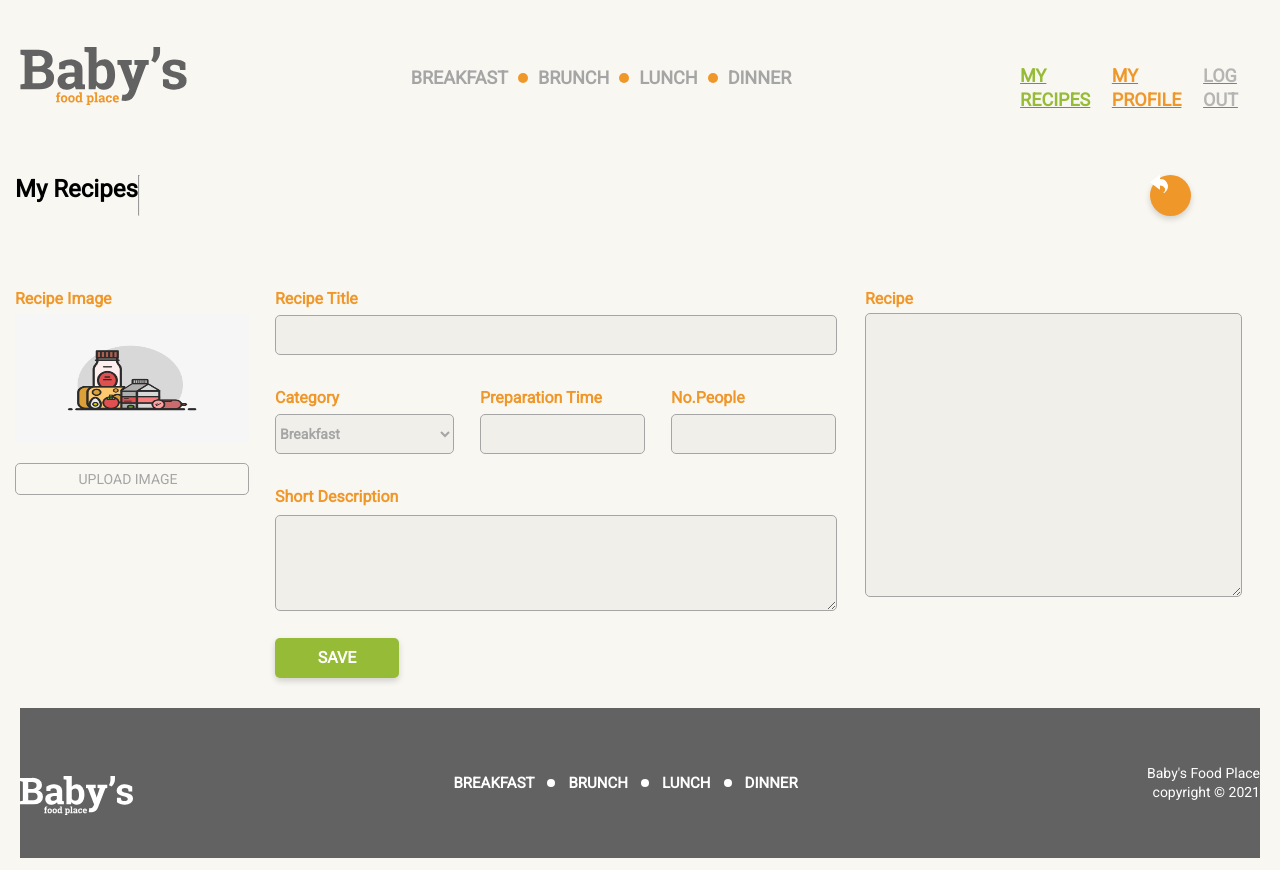
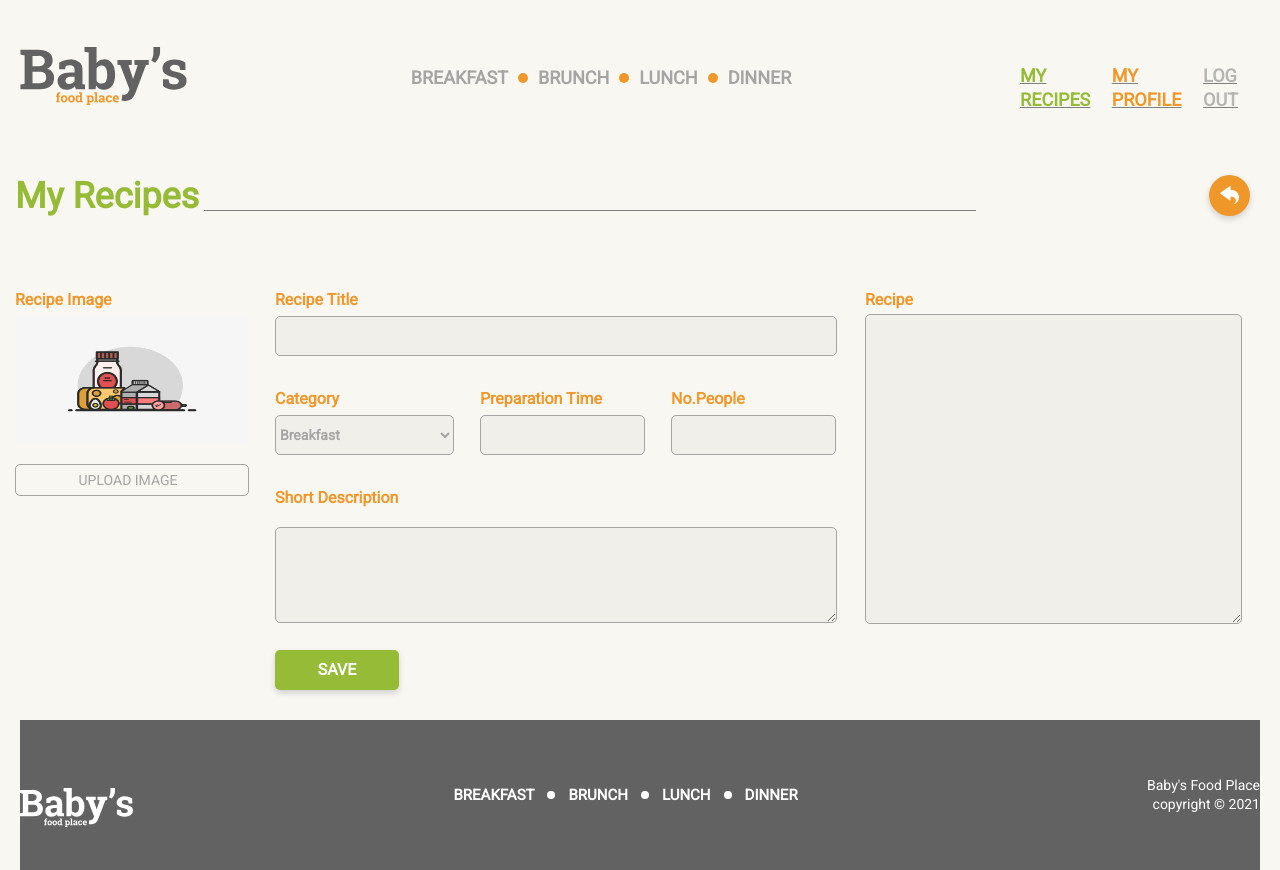
Before and after one commit to Mihajlovski97/babys-foodplace, a React (Create React App) app in the folder public/: page /add-recipe in a window 1280 px wide. Built offline with nearby package versions, Linux system fonts and the light colour scheme; sample sign-in values are in the browser's storage.

Commit message:
css update

```diff
--- a/public/src/babys-assets/baby-style/GetByPubDate.css
+++ b/public/src/babys-assets/baby-style/GetByPubDate.css
@@ -19,7 +19,7 @@
     content: "";
     height: 1px;
     background-color: grey;
-    min-width: calc(90% - 340px);
+    min-width: 1000px;
     position: absolute;
     margin-top: 35px;
     margin-left: 5px;
--- a/public/src/babys-assets/baby-style/PopUp.css
+++ b/public/src/babys-assets/baby-style/PopUp.css
@@ -1,4 +1,4 @@
-.blur{
+.blur {
     left: 0;
     right: 0;
     top: 0;
@@ -7,7 +7,7 @@
     backdrop-filter: blur(10px);
     z-index: 1;
 }
-.popup{
+.popup {
     position: fixed;
     width: 1027px;
     height: 599px;
@@ -19,27 +19,26 @@
     border-radius: 5px;
     opacity: 1;
     display: flex;
-    top:199px;
-    left:447px;
+    top: 100px;
+    left: 450px;
     z-index: 1;
-
 }
 
-.popup-inner{
-    position: relative;
+.popup-inner {
+    position: fixed;
     width: 100%;
     display: flex;
     flex-direction: column;
     margin:5px auto;
 }
 
-.popup-title-div{
+.popup-title-div {
     display: flex;
     flex-direction: row;
     margin:5px 30px;
 }
 
-.popup-title{
+.popup-title {
     top: 221px;
     left: 479px;
     width: 467px;
@@ -55,7 +54,7 @@
     padding-top: 10px;
 }
 
-.close{
+.close {
     /* width: 37px;
     height: 37px; */
     opacity: 1;
@@ -63,22 +62,24 @@
     left: 1411px;
     padding-left: 500px;
     padding-top: 10px;
+    margin-left: -20px;
 }
 
-.popup-container{
+.popup-container {
     display: flex;
     flex-direction: row;
     width: 100%;
+    overflow: hidden;
 }
 
-.popup-left{
+.popup-left {
     display: flex;
     flex-direction: column;
     width: 40%;
     margin:20px 30px;
 }
 
-.popup-img{
+.popup-img {
     top: 293px;
     left: 479px;
     width: 412px;
@@ -87,7 +88,7 @@
     opacity: 1;
 }
 
-.popup-cat{
+.popup-cat {
     display: flex;
     flex-direction: row;
     width: 100%;
@@ -95,7 +96,7 @@
 
 }
 
-.cat-title{
+.cat-title {
     top: 558px;
     /* left: 479px; */
     width: 134px;
@@ -111,7 +112,7 @@
     margin-top: 5px;
 }
 
-.green-cat{
+.green-cat {
     flex-wrap: wrap;
     width: 62px;
     height: 26px;
@@ -121,7 +122,7 @@
     opacity: 1;
     margin-left: 215px;
 }
-.cat-p{
+.cat-p {
     font: var(--unnamed-font-style-normal) normal var(--unnamed-font-weight-bold) var(--unnamed-font-size-14)/var(--unnamed-line-spacing-19) var(--unnamed-font-family-roboto-slab);
     letter-spacing: var(--unnamed-character-spacing-0);
     color: var(--white);
@@ -133,7 +134,7 @@
 
 }
 
-.popup-desc{
+.popup-desc {
     width: 412px;
     height: 126px;
     font: var(--unnamed-font-style-normal) normal var(--unnamed-font-weight-normal) 16px/21px var(--unnamed-font-family-roboto);
@@ -147,13 +148,14 @@
     margin-top: 30px;
 }
 
-.popup-right{
+.popup-right {
     display: flex;
     flex-direction: column;
     margin-top: 15px;
+    margin-left: -300px;
 }
 
-.full-recipe{
+.full-recipe {
     width: 504px;
     height: 436px;
     font: var(--unnamed-font-style-normal) normal var(--unnamed-font-weight-normal) 16px/21px var(--unnamed-font-family-roboto);
--- a/public/src/babys-assets/baby-style/addrecipe.css
+++ b/public/src/babys-assets/baby-style/addrecipe.css
@@ -10,6 +10,10 @@
     flex-direction: row;
     margin-top: 5%;
     margin-bottom: 30px;
+}
+
+.back {
+    margin: 11px 11px;
 }
 
 .recipe-image{
@@ -143,7 +147,7 @@
     font: normal normal normal 14px/19px Roboto;
     letter-spacing: 0px;
     color: #A5A5A5;
-    margin-top: 9px;
+    margin-top: 20px;
 }
 
 .right-recipe{
@@ -155,7 +159,7 @@
 
 .recipe-text{
     width: 377px;
-    height: 284px;
+    height: 310px;
     border: 1px solid var(--midgrey);
     background: #F0EFEA 0% 0% no-repeat padding-box;
     border: 1px solid #A5A5A5;
--- a/public/src/components/pages/AddRecipe.js
+++ b/public/src/components/pages/AddRecipe.js
@@ -22,7 +22,7 @@ export const AddRecipe = (props) => {
 
     const convertBinaryImage = (e) => {
         setFile(e.target.files[0])
-        // console.log(file)
+
         let reader = new FileReader()
         reader.readAsDataURL(e.target.files[0])
 
@@ -32,19 +32,16 @@ export const AddRecipe = (props) => {
           bin = reader.result
           setImage(bin);
         }
-        // console.log(file)
+
 
         reader.onerror = function() {
           bin = null
         }
-        // uploadFile().then(r=>r)
+
       }
 
      const uploadImage =(img, token) => {
-        // for(let key of img.entries()){
-        //     console.log(key)
-        //     console.log(key[0], key[1])
-        // }
+
          return fetch(`http://localhost:10003/api/v1/storage`,{
              method:'POST',
              headers:{
@@ -94,8 +91,8 @@ export const AddRecipe = (props) => {
 
         <div className='new-recipe'>
             <div className="div-title">
-            <h2 className="title">My Recipes</h2><hr className="hr-date"></hr>
-           <Link to={ROUTES.MY_RECIPES}> <div className='plus'><img className='znak' src={back} alt=""/></div></Link>
+            <h2 className="title-recipes">My Recipes</h2>
+           <Link to={ROUTES.MY_RECIPES}> <div className='plus'><img className='back' src={back} alt=""/></div></Link>
             </div>
             <form onSubmit={handleSaveRecipe} >
             <div className='container-recipe'>
--- a/public/src/components/pages/GetByCategory.js
+++ b/public/src/components/pages/GetByCategory.js
@@ -32,7 +32,7 @@ export const GetByCategory = () => {
     return(
         <div className='category-page'>
             <div className="div-title">
-            <h2 className="title">{title}</h2><hr className="hr-date"></hr>
+            <h2 className="title-recipes">{title}</h2>
             </div>
             <div className="div-recipes-category">
                 {data && <Card recipes={data} />}
```
Also changed, not shown: 1 other file (tests, documents, lock files or other folders).
